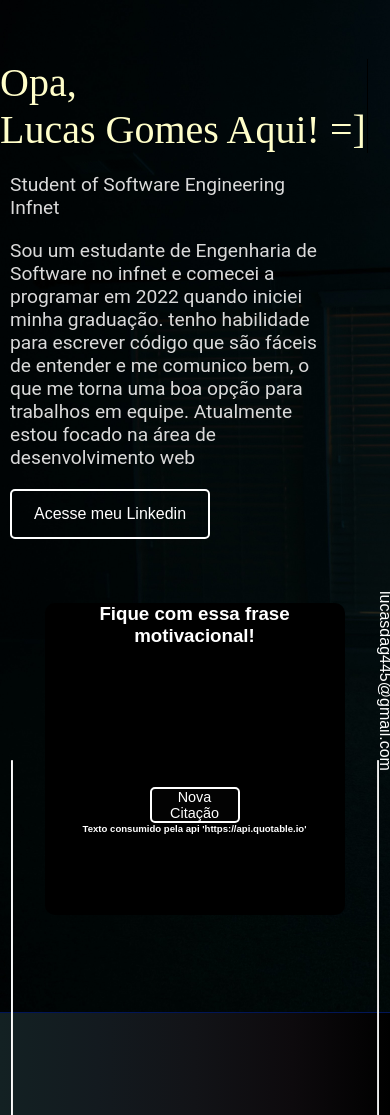
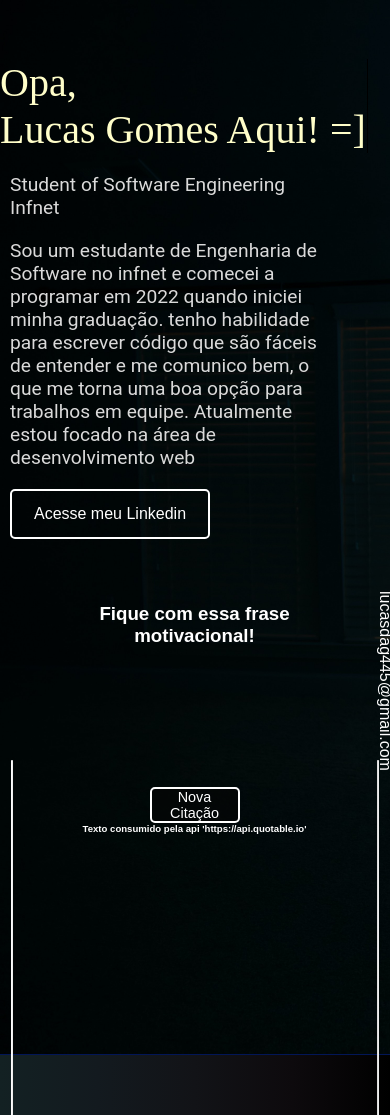
Before and after one commit to LucasGAraujo/Portifolio-em-react, a React (Create React App) app: page / in a window 390 px wide. Shown: the top 1115 px of the page. Built offline with nearby package versions, Linux system fonts and the light colour scheme; no server answers; a web font is replaced by a local one.

Commit message:
Atualizar o Media.css

```diff
--- a/src/style/Media.css
+++ b/src/style/Media.css
@@ -267,6 +267,7 @@
       width: 100%;
       margin-top: 20px;
       height: 37vh;
+      background-color:transparent;
   }
   .container_section {
     flex-direction: column;
@@ -625,11 +626,11 @@ label{
       @media screen and (max-width:450px){
         .two_section{
 
-          margin-top: -380px;
+          margin-top: -360px;
           margin-left: -20px;
         }
         .teste{
-          height: 120vh;
+          height: 125vh;
         }
         .one_section{
           margin-top: -430px;
```
